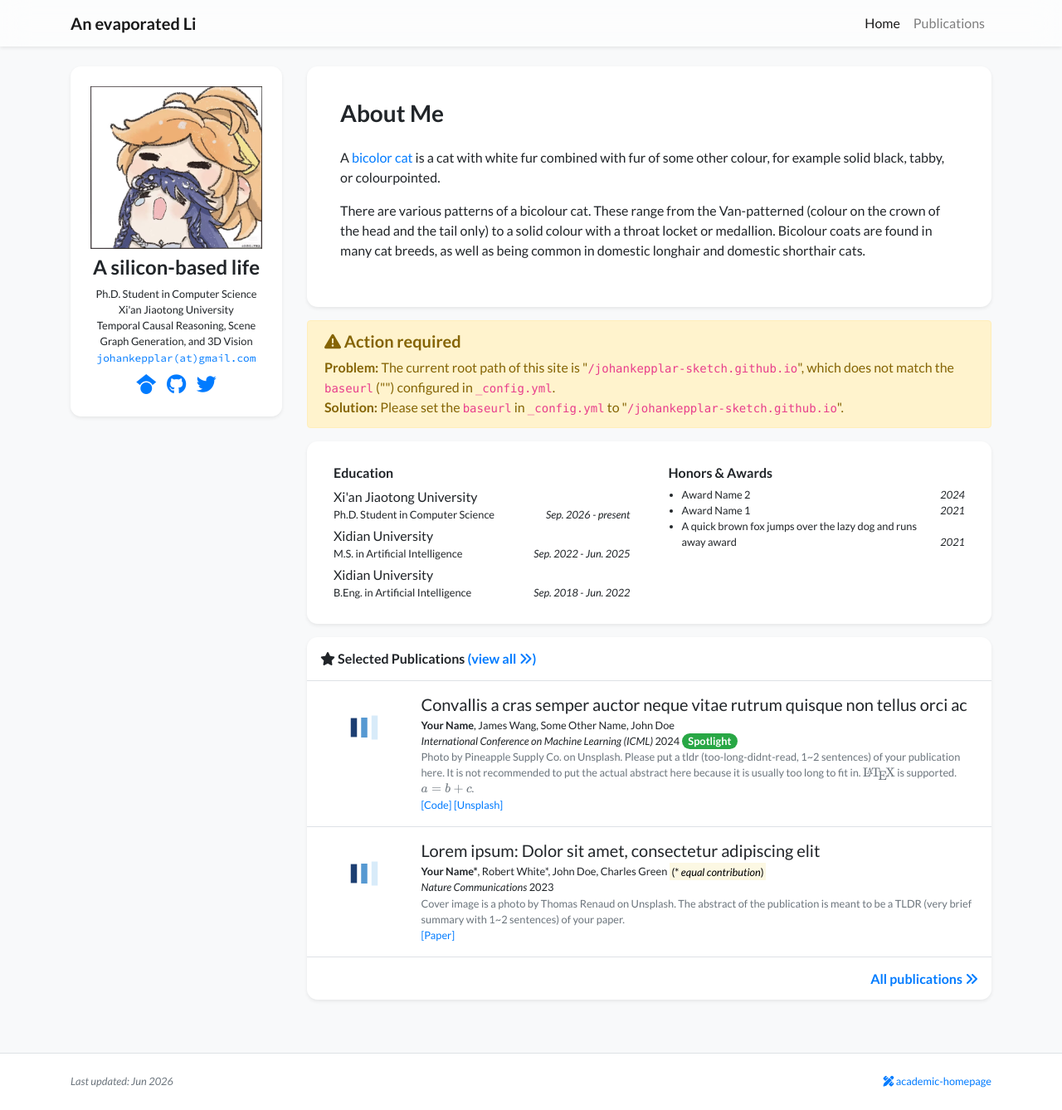
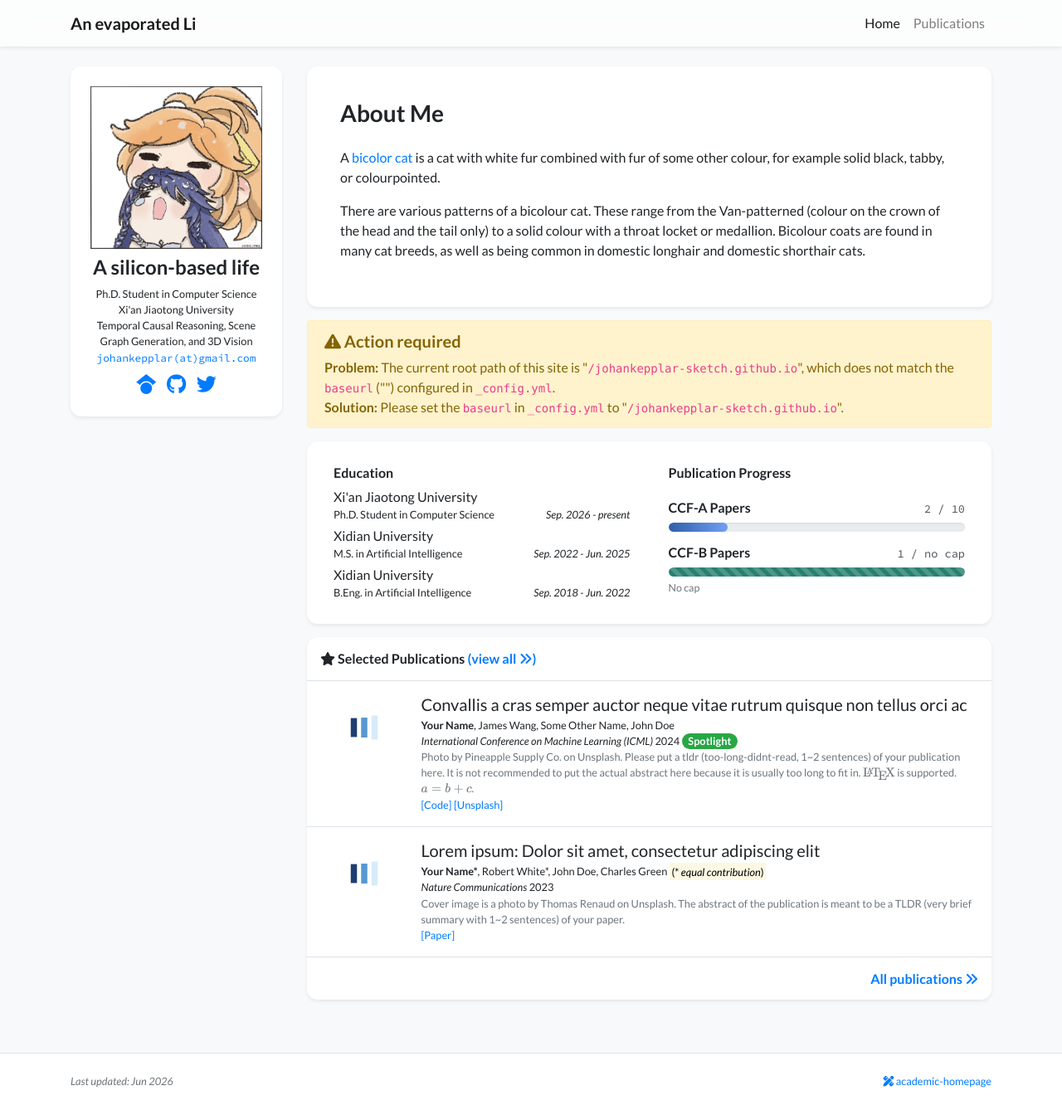
Before and after one commit to johankepplar-sketch/johankepplar-sketch.github.io, a Jekyll site: the page built from index.html, in a window 1280 px wide and 1338 px high. Shown: the whole window at 83% size. Built offline with Jekyll 4.4.1, drawn with Linux system fonts in a browser that asks for light colours; nearby versions of some CDN libraries; a style sheet for code colours, icons or effects is not loaded.

Commit message:
feat: add publication progress bars

```diff
--- a/_data/profile.yml
+++ b/_data/profile.yml
@@ -51,10 +51,10 @@ education:
 #   position: Research Intern
 #   date: Sep. 2019 - Jul. 2021
 
-awards:
-- name: Award Name 2
-  date: 2024
-- name: Award Name 1
-  date: 2021
-- name: A quick brown fox jumps over the lazy dog and runs away award
-  date: 2021
+publication_progress:
+- name: CCF-A Papers
+  current: 2
+  total: 10
+- name: CCF-B Papers
+  current: 1
+  caption: No cap
--- a/_includes/widgets/experience_card.html
+++ b/_includes/widgets/experience_card.html
@@ -46,25 +46,34 @@
                         </div>
                     </div>
                     {% endif %}
-
-                    {% if site.data.profile.awards %}
+                    {% if site.data.profile.publication_progress %}
                     <div class="col-lg-6">
-                        <div class="mx-2 my-1">
-                            <h6>Honors & Awards</h6>
-                            <ul class="list small pl-3 mb-1">
-                                {% for item in site.data.profile.awards %}
-                                <li>
-                                    <div class="d-flex">
-                                        <div>{{ item.name }}</div>
-                                        <div class="ml-auto mt-auto no-break"><em>{{ item.date }}</em></div>
-                                    </div>
-                                </li>
-                                {% endfor %}
-                            </ul>
+                        <div class="mx-2 my-1 publication-progress-list">
+                            <h6>Publication Progress</h6>
+                            {% for item in site.data.profile.publication_progress %}
+                            <div class="publication-progress-item">
+                                <div class="publication-progress-head">
+                                    <span class="publication-progress-name">{{ item.name }}</span>
+                                    <span class="publication-progress-count">
+                                        {{ item.current }}{% if item.total %} / {{ item.total }}{% else %} / no cap{% endif %}
+                                    </span>
+                                </div>
+                                <div class="progress publication-progress-track">
+                                    {% if item.total %}
+                                    {% assign progress_percent = item.current | times: 100 | divided_by: item.total %}
+                                    <div class="progress-bar publication-progress-fill publication-progress-fill-a" role="progressbar" style="width: {{ progress_percent }}%;" aria-valuenow="{{ item.current }}" aria-valuemin="0" aria-valuemax="{{ item.total }}"></div>
+                                    {% else %}
+                                    <div class="progress-bar progress-bar-striped publication-progress-fill publication-progress-fill-open publication-progress-fill-b" role="img" style="width: 100%;" aria-label="{{ item.name }}: {{ item.current }} papers, no total cap"></div>
+                                    {% endif %}
+                                </div>
+                                {% unless item.total %}
+                                <div class="publication-progress-caption">{% if item.caption %}{{ item.caption }}{% else %}Open-ended target{% endif %}</div>
+                                {% endunless %}
+                            </div>
+                            {% endfor %}
                         </div>
                     </div>
                     {% endif %}
-
                 </div>
 
             </div>
--- a/assets/css/global.css
+++ b/assets/css/global.css
@@ -91,3 +91,60 @@ div.lazy {
 .email-text {
     font-family: Source Code Pro, monospace;
 }
+
+.publication-progress-list {
+    display: flex;
+    flex-direction: column;
+    gap: 0.8rem;
+}
+
+.publication-progress-item {
+    max-width: 460px;
+}
+
+.publication-progress-head {
+    display: flex;
+    align-items: baseline;
+    justify-content: space-between;
+    gap: 1rem;
+    margin-bottom: 0.35rem;
+}
+
+.publication-progress-name {
+    font-weight: 700;
+}
+
+.publication-progress-count {
+    color: #495057;
+    font-family: Source Code Pro, monospace;
+    font-size: 0.85rem;
+    white-space: nowrap;
+}
+
+.publication-progress-track {
+    height: 0.72rem;
+    background-color: #e9ecef;
+    border-radius: 999px;
+    box-shadow: inset 0 1px 2px rgba(0, 0, 0, 0.08);
+    overflow: hidden;
+}
+
+.publication-progress-fill {
+    border-radius: 999px;
+}
+
+.publication-progress-fill-a {
+    background: linear-gradient(90deg, #2f5ea8, #6fa0f2);
+}
+
+.publication-progress-fill-b {
+    background-color: #27806f;
+    background-image: linear-gradient(45deg, rgba(255, 255, 255, 0.18) 25%, transparent 25%, transparent 50%, rgba(255, 255, 255, 0.18) 50%, rgba(255, 255, 255, 0.18) 75%, transparent 75%, transparent);
+    background-size: 0.9rem 0.9rem;
+}
+
+.publication-progress-caption {
+    color: #6c757d;
+    font-size: 0.78rem;
+    margin-top: 0.3rem;
+}
```
